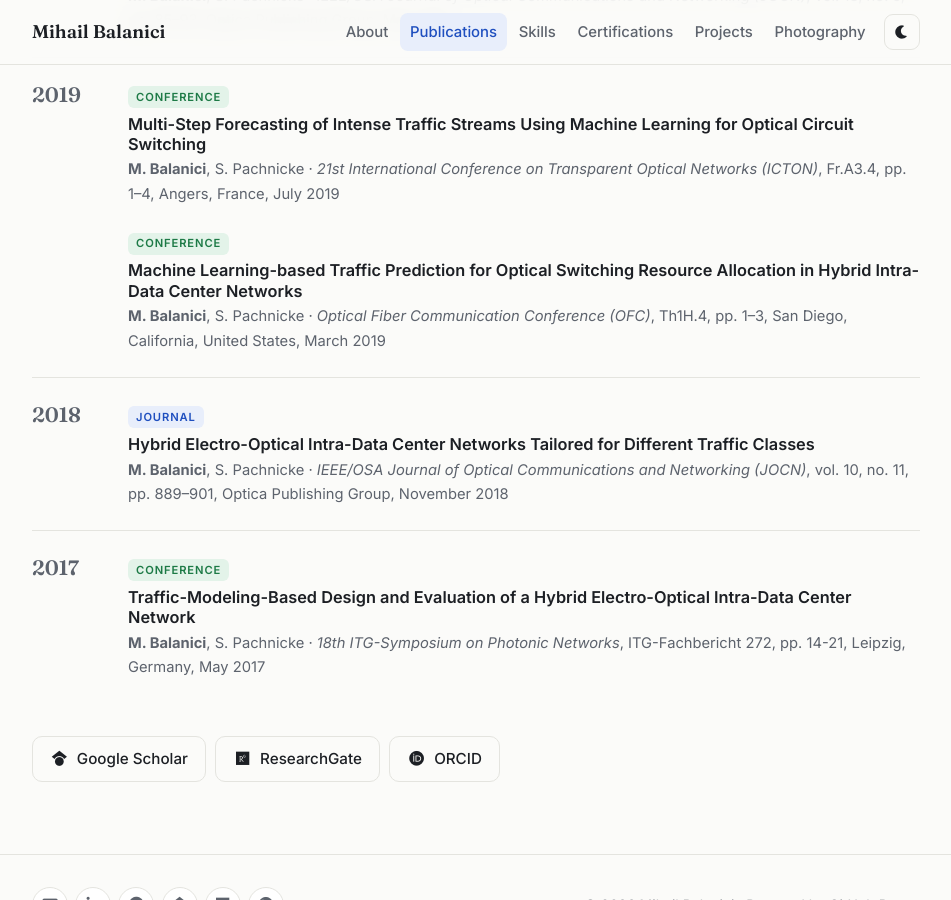
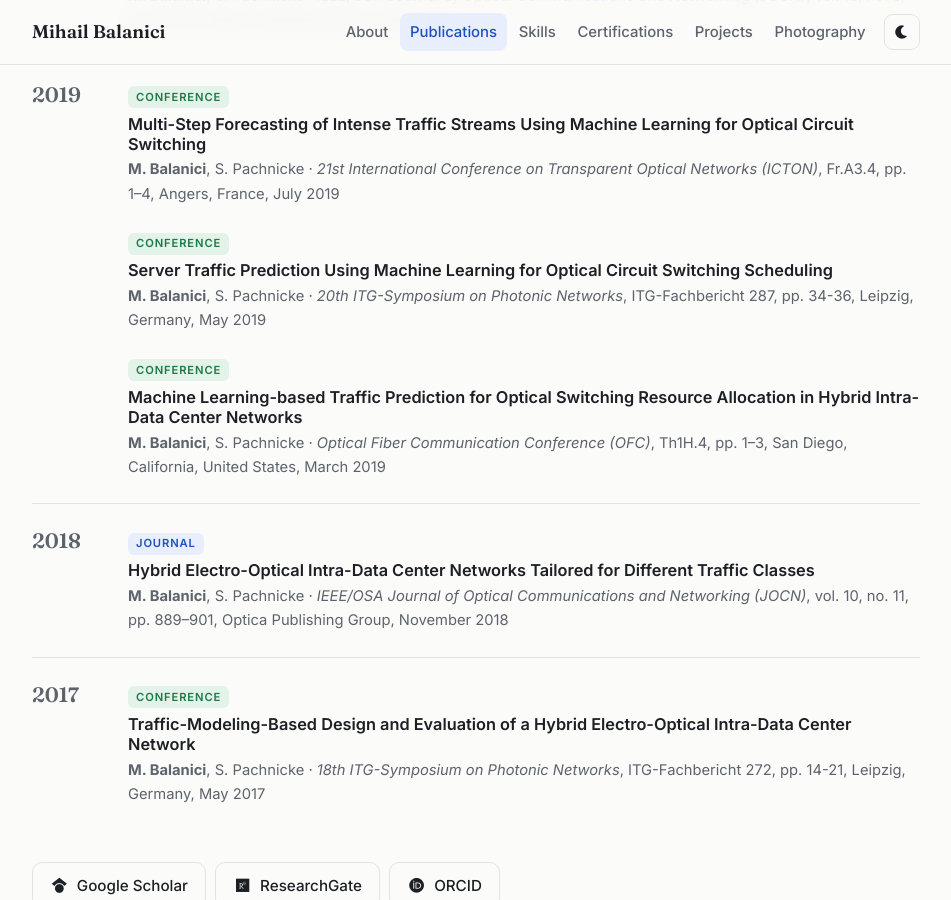
Before and after one commit to mihailbalanici/mihailbalanici.github.io, a Jekyll site: the page built from publications.html, in a window 1280 px wide and 900 px high, scrolled down 2965 px. Shown: the whole window, without its empty margins (164-1115 px from the left). Built offline with Jekyll 4.4.1, drawn with Linux system fonts in a browser that asks for light colours.

Commit message:
Update publications.yml

```diff
--- a/_data/publications.yml
+++ b/_data/publications.yml
@@ -203,6 +203,17 @@
   type: conference
   url: "https://ieeexplore.ieee.org/document/8840407"
 
+- title: Server Traffic Prediction Using Machine Learning for Optical Circuit Switching Scheduling
+  authors: M. Balanici, S. Pachnicke
+  venue: 20th ITG-Symposium on Photonic Networks
+  paper_id: "ITG-Fachbericht 287"
+  pages: "34-36"
+  place: Leipzig, Germany
+  month: May
+  year: 2019
+  type: conference
+  url: "https://ieeexplore.ieee.org/document/8727117"
+
 - title: Machine Learning-based Traffic Prediction for Optical Switching Resource Allocation in Hybrid Intra-Data Center Networks
   authors: M. Balanici, S. Pachnicke
   venue: Optical Fiber Communication Conference (OFC)
```
